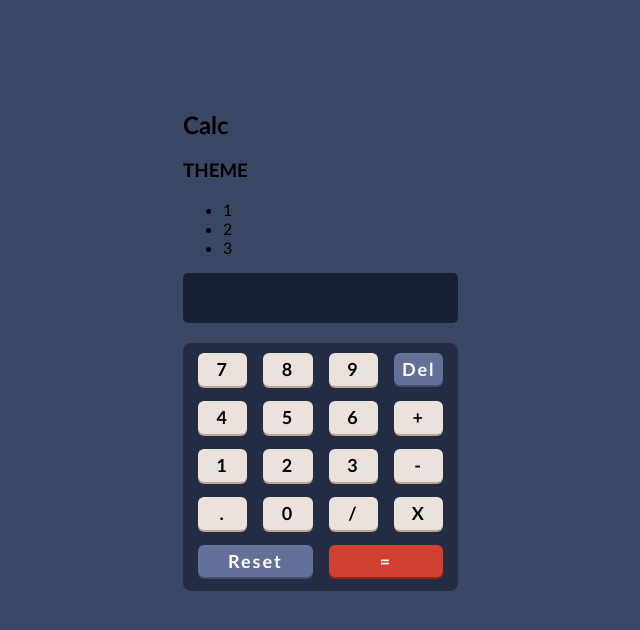
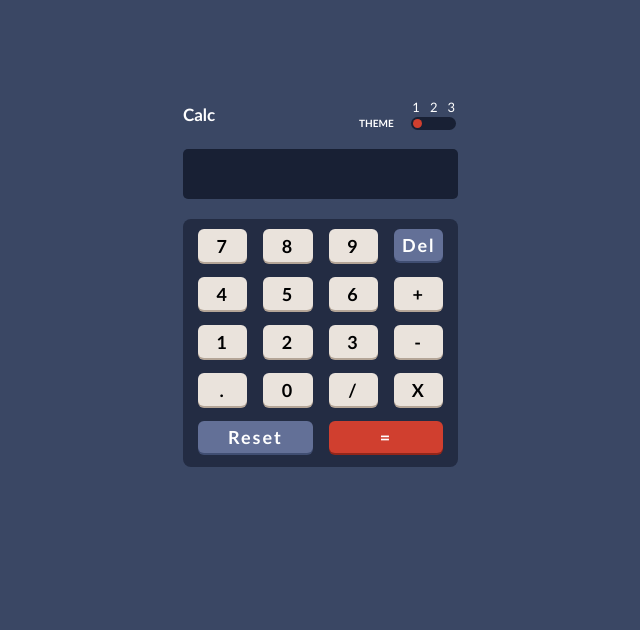
Before and after one commit to ElaasriTarik/Calculator-App, a plain HTML site: page calculator-app-main/index.html in a window 1280 px wide. Shown: the whole page, without its empty margins (304-944 px from the left). Drawn offline with Linux system fonts and the light colour scheme.

Commit message:
Update style.css

```diff
--- a/calculator-app-main/style.css
+++ b/calculator-app-main/style.css
@@ -9,10 +9,25 @@
   --light-greyish-key: hsl(30, 25%, 89%);
   --light-greyish-shadow: hsl(28, 16%, 65%);
   --dark-blur-shadow: hsl(224, 28%, 35%);
+
+  --Light-gray: hsl(0, 0%, 90%);
+  --Grayish-red: hsl(0, 5%, 81%);
+  --Very-light-gray: hsl(0, 0%, 93%);
+  #### Keys
+  --Dark-moderate-cyan: hsl(185, 42%, 37%);
+  --Very-dark-cyan: hsl(185, 58%, 25%);
+
+  --Orange: hsl(25, 98%, 40%);
+  --Dark-orange-: hsl(25, 99%, 27%);
+
+  --Light-grayish-yellow: hsl(45, 7%, 89%);
+  --Dark-grayish-orange: hsl(35, 11%, 61%);
 }
 * {
   box-sizing: border-box;
   font-family: Trebuchet MS;
+  outline: 0px solid red;
+  transition: background-color 350ms ease-out;
 }
 
 body {
@@ -42,6 +57,7 @@ body {
   color: white;
   padding-left: 20px;
   font-size: 25px;
+  font-weight: 700;
 }
 .buttons {
   width: 90%;
@@ -91,5 +107,70 @@ body {
   background-color: var(--key-background);
   color: white;
   box-shadow: 0 2px 0 var(--key-shadow);
-
 }
+.head {
+  width: 95%;
+  display: flex;
+  justify-content: space-between;
+  margin-bottom: 10px;
+}
+.head h2 {
+  font-size: 17px;
+  color: white;
+}
+.head h3 {
+  font-size: 10px;
+  color: white;
+  align-self: flex-end;
+  padding: 0;
+}
+.themes {
+  display: flex;
+  flex-direction: row;
+  justify-content: center;
+}
+.choseTheme {
+  display: flex;
+  flex-direction: column;
+  align-items: center;
+  justify-content: space-around;
+  text-align: center;
+width: 80px;
+}
+.choseTheme ul {
+  display: flex;
+  justify-content: space-around;
+  align-items: center;
+  margin: 0;
+  padding: 0;
+  margin-bottom: -16px;
+  list-style: none;
+  gap:10px;
+}
+.choseTheme ul li {
+  font-size: 13px;
+  color: white;
+}
+.choseTheme .tape {
+  width: 45px;
+  height: 13px;
+  border-radius: 500px;
+  background-color: var(--screen-background);
+  position: relative;
+  display: flex;
+  align-items: center;
+  justify-content: center;
+}
+.choseTheme span {
+  position: absolute;
+  width: 9px;
+  height: 9px;
+  margin: 0;
+  padding: 0;
+  border-radius: 50%;
+  align-self: center;
+  left: calc(0% + 2px);
+  background-color: var(--red-key-background-t);
+  cursor: pointer;
+  transition: left 350ms ease-out;
+}
```
